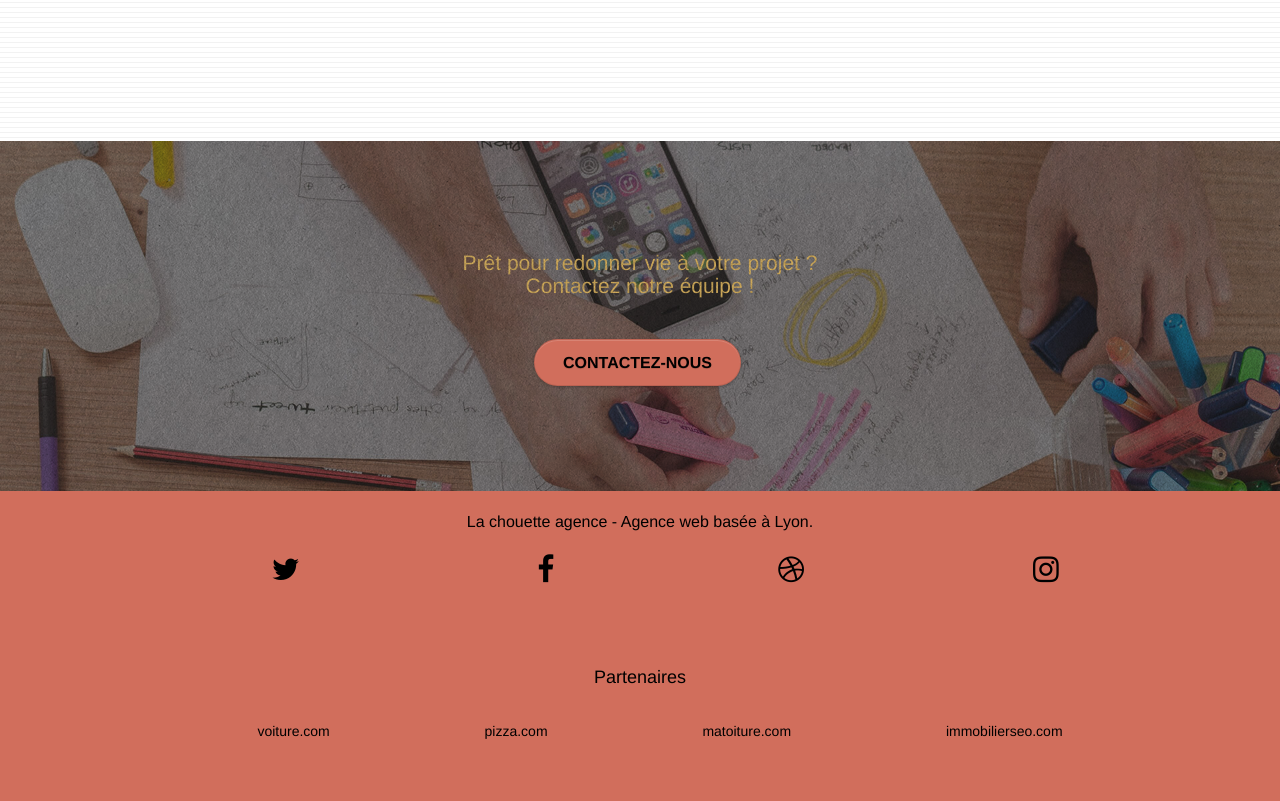
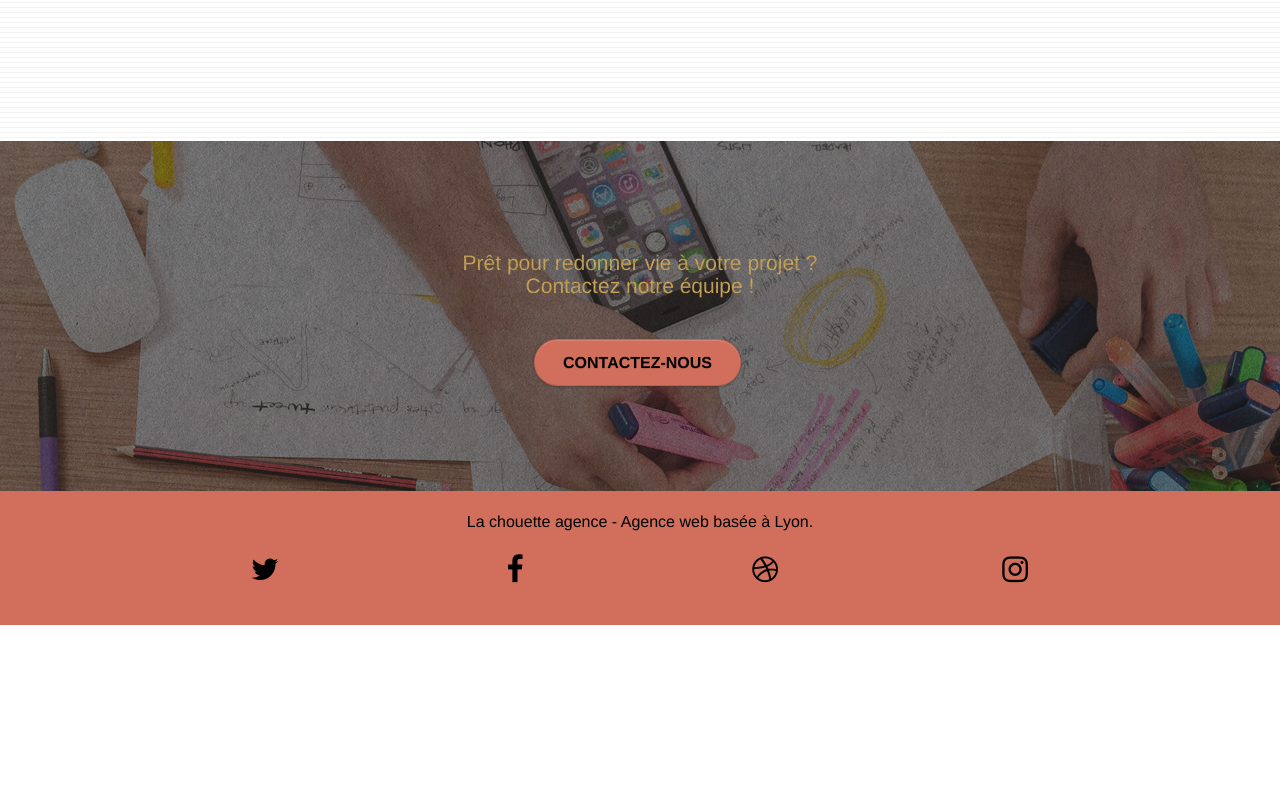
Before and after one commit to Biquetteishere/JulienKemena_4_29072021, a plain HTML site: page index.html in a window 1280 px wide. Shown: the part 2940-3741 px from the top of the page. After the commit the page ends 3565 px from the top, so only its background shows below. Drawn offline with Linux system fonts and the light colour scheme.

Commit message:
meme titre que celui d'avant

```diff
--- a/index.html
+++ b/index.html
@@ -201,66 +201,24 @@
               <div class="row row-no-gutters social">
                 <div class="col-sm-3">
                   <div class="text-center">
-                    <a class="social" href="https://twitter.com/" rel="Lien Twitter"><span class="textecachee">Twitter</span><span class="fa fa-twitter icon-md"></span></a>
+                    <a class="social" href="https://twitter.com/" aria-label="Lachouetteagence sur twitter" title="Nous suivre sur twitter"><span class="fa fa-twitter icon-md"></span></a>
                   </div>
                 </div>
                 <div class="col-sm-3">
                   <div class="text-center">
-                    <a class="social" href="https://www.facebook.com/" rel="Lien Facebook"><span class="textecachee">Facebook</span><span class="fa fa-facebook icon-md"></span></a>
+                    <a class="social" href="https://www.facebook.com/" aria-label="Lachouetteagence sur facebook" title="Nous suivre sur facebook"><span class="fa fa-facebook icon-md"></span></a>
                   </div>
                 </div>
                 <div class="col-sm-3">
                   <div class="text-center">
-                    <a class="social" href="https://dribbble.com/" rel="Lien Dribbble"><span class="textecachee">Dribbble</span><span class="fa fa-dribbble icon-md"></span></a>
+                    <a class="social" href="https://dribbble.com/" aria-label="Lachouetteagence sur dribbble" title="Nous suivre sur dribbble"><span class="fa fa-dribbble icon-md"></span></a>
                   </div>
                 </div>
                 <div class="col-sm-3">
                   <div class="text-center">
-                    <a class="social" href="https://www.instagram.com/" rel="Lien Instagram"><span class="textecachee">instagram</span><span class="fa fa-instagram icon-md"></span></a>
+                    <a class="social" href="https://www.instagram.com/" aria-label="Lachouetteagence sur instagram" title="Nous suivre sur instagram"><span class="fa fa-instagram icon-md"></span></a>
                   </div>
                 </div>
-              </div>
-              <div class="row">
-                <div class="col-sm-4 blocpartenaire">
-                  <span class="partenairetxt">Partenaires</span>
-                  <ul class="partenairelist">
-                    <li class="partenaire"><a href="voiture.com" class="black">voiture.com</a></li>
-                    <li class="partenaire"><a href="pizza.com" class="black">pizza.com</a></li>
-                    <li class="partenaire"><a href="matoiture.com" class="black">matoiture.com</a></li>
-                    <li class="partenaire"><a href="immobilierseo.com" class="black">immobilierseo.com</a></li>
-                  </ul>
-                </div>
-                <!--
-                <div class="col-sm-4">
-                  Annuaires liste 1
-                  <ul>
-                    <li><a href="annuaireagence.com">annuaireagence.com</a></li>
-                    <li><a href="annuaireseo.com">annuaireseo.com</a></li>
-                    <li><a href="annuairemarketing.com">annuairemarketing.com</a></li>
-                    <li><a href="123seoture.com">123seo.com</a></li>
-                    <li><a href="123site.com">123site.com</a></li>
-                    <li><a href="annuairewordpress.com">annuairewordpress.com</a></li>
-                    <li><a href="listeagence.com">listeagence.com</a></li>
-                    <li><a href="meilleuresagencesparis.com">meilleuresagencesparis.com</a></li>
-                    <li><a href="listeseo.com">listeseo.com</a></li>
-                  </ul>
-                </div>
-              -->
-                <!--
-                <div class="col-sm-4">
-                  Annuaires liste 2
-                  <ul>
-                    <li><a href="betterseo.com">betterseo.com</a></li>
-                    <li><a href="ameliorerseo.com">ameliorerseo.com</a></li>
-                    <li><a href="seojuicelien.com">seojuicelien.com</a></li>
-                    <li><a href="meilleursliens.com">meilleursliens.com</a></li>
-                    <li><a href="liensagogo.com">liensagogo.com</a></li>
-                    <li><a href="backlink.com">backlink.com</a></li>
-                    <li><a href="linkjuiceannuaire.com">linkjuiceannuaire.com</a></li>
-                    <li><a href="remontersurgoogle.com">remontersurgoogle.com</a></li>
-                    <li><a href="vraiseofiable.com">vraiseofiable.com</a></li>
-                  </ul>
-                </div>-->
               </div>
             </div>
           </div>
```
Also changed, not shown: 1 other file.
